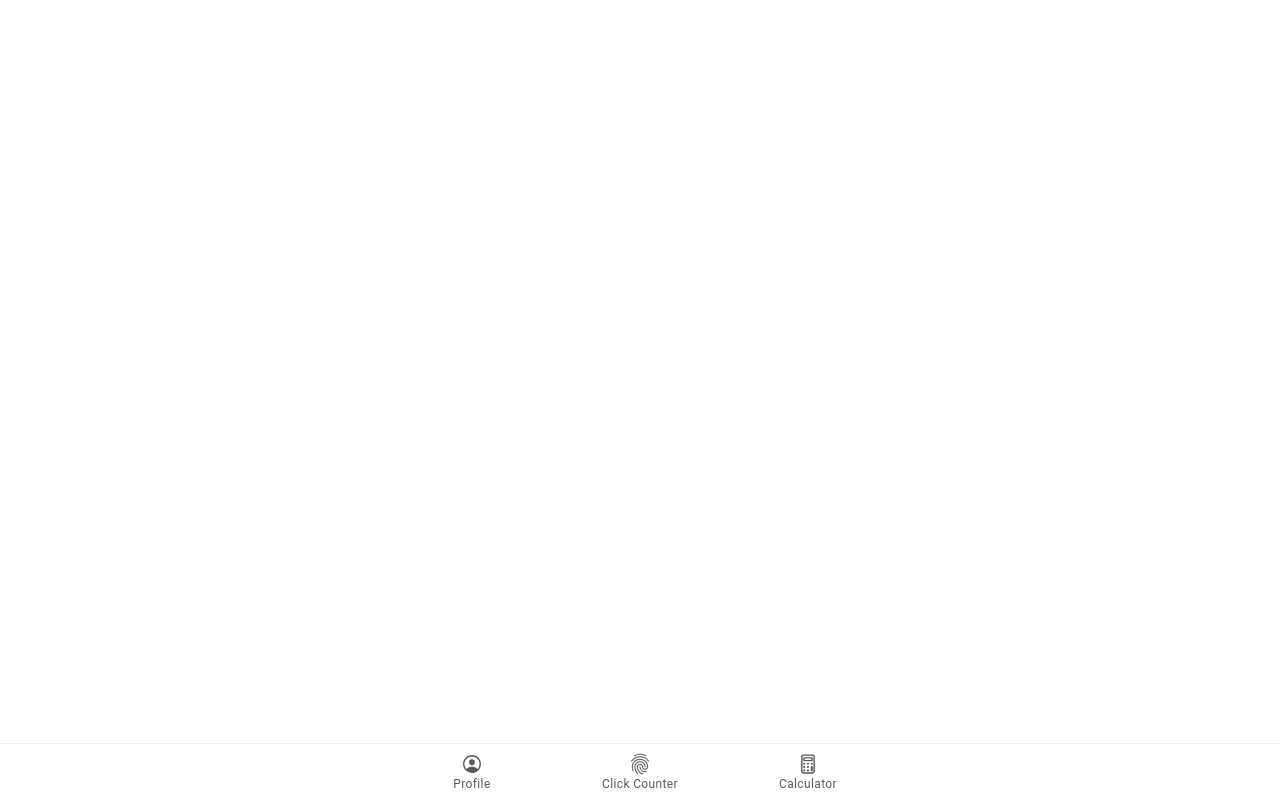
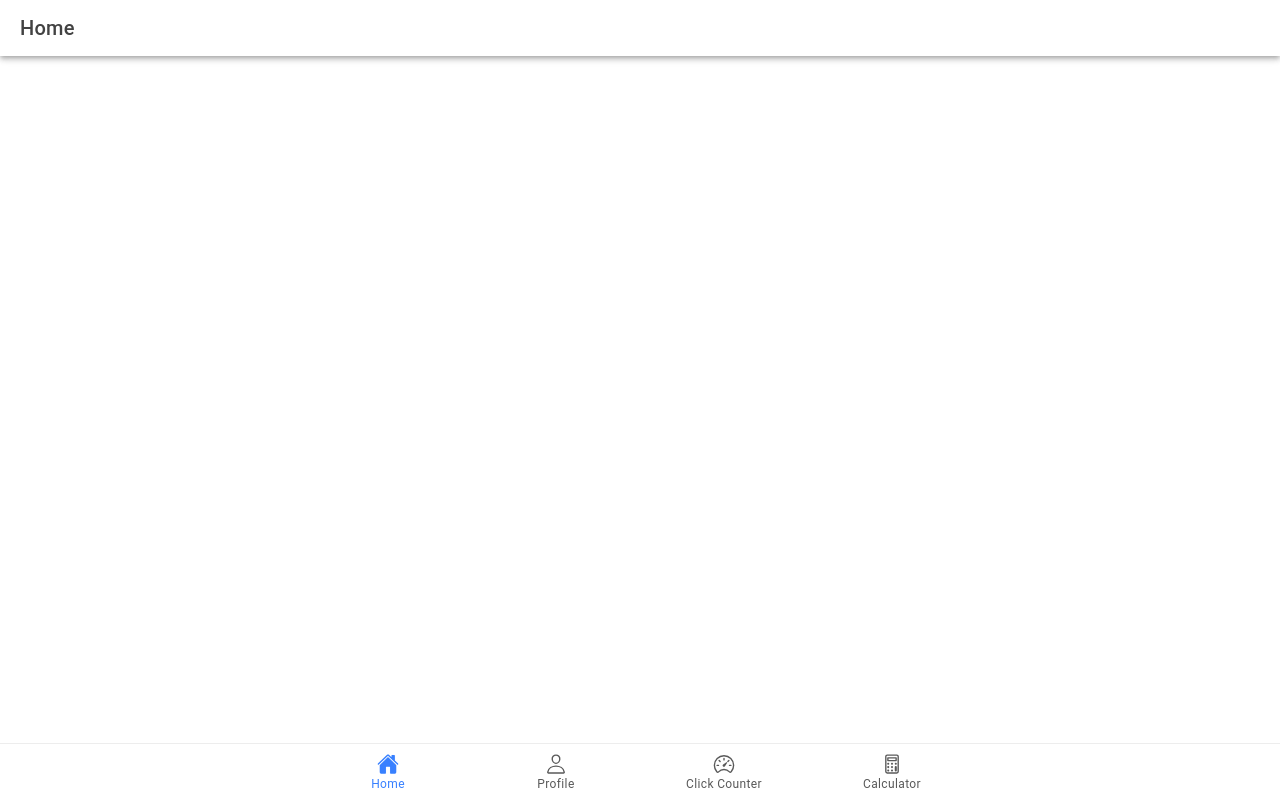
Before and after one commit to Jkmanait/ion-t-manait, a React (Vite) app: page /home in a window 1280 px wide. Built offline with nearby package versions, Linux system fonts and the light colour scheme.

Commit message:
Added homepage and homepage resources

```diff
--- a/src/App.tsx
+++ b/src/App.tsx
@@ -10,7 +10,11 @@ import {
   setupIonicReact
 } from '@ionic/react';
 import { IonReactRouter } from '@ionic/react-router';
-import { calculatorOutline, ellipse, fingerPrintOutline, personCircleOutline, square, triangle } from 'ionicons/icons';
+import { calculatorOutline, ellipse, home, personOutline, speedometerOutline, square, triangle } from 'ionicons/icons';
+
+// Home resources
+import Home from './pages/home';
+
 import Tab1 from './pages/Tab1';
 import Tab2 from './pages/Tab2';
 import Tab3 from './pages/Tab3';
@@ -41,6 +45,17 @@ const App: React.FC = () => (
     <IonReactRouter>
       <IonTabs>
         <IonRouterOutlet>
+
+          {/* Application default route */}
+           <Route exact path="/">
+            <Redirect to="/home" />
+          </Route>
+
+          {/* Home Router */}
+          <Route exact path="/home">
+            <Home />
+          </Route>
+
           <Route exact path="/tab1">
             <Tab1 />
           </Route>
@@ -50,17 +65,22 @@ const App: React.FC = () => (
           <Route path="/tab3">
             <Tab3 />
           </Route>
-          <Route exact path="/">
-            <Redirect to="/tab1" />
-          </Route>
+
         </IonRouterOutlet>
+
         <IonTabBar slot="bottom">
-          <IonTabButton tab="tab1" href="/tab1">
-            <IonIcon aria-hidden="true" icon={personCircleOutline} />
+          {/* Home Tab Button */}
+          <IonTabButton tab="home" href="/home">
+            <IonIcon aria-hidden="true" icon={home} />
+            <IonLabel>Home</IonLabel>
+          </IonTabButton>
+
+          <IonTabButton tab="tab" href="/tab1">
+            <IonIcon aria-hidden="true" icon={personOutline} />
             <IonLabel>Profile</IonLabel>
           </IonTabButton>
           <IonTabButton tab="tab2" href="/tab2">
-            <IonIcon aria-hidden="true" icon={fingerPrintOutline} />
+            <IonIcon aria-hidden="true" icon={speedometerOutline} />
             <IonLabel>Click Counter</IonLabel>
           </IonTabButton>
           <IonTabButton tab="tab3" href="/tab3">
@@ -68,6 +88,7 @@ const App: React.FC = () => (
             <IonLabel>Calculator</IonLabel>
           </IonTabButton>
         </IonTabBar>
+
       </IonTabs>
     </IonReactRouter>
   </IonApp>
--- /dev/null
+++ b/src/pages/home.tsx
@@ -0,0 +1,29 @@
+import {
+    //Initial Components
+    IonContent, IonHeader, IonPage, IonTitle, IonToolbar,
+} from '@ionic/react';
+
+// CSS
+//import './profile.css';
+
+  const Home: React.FC = () => {
+    return (
+      <IonPage>
+        <IonHeader>
+          <IonToolbar>
+            <IonTitle>Home</IonTitle>
+          </IonToolbar>
+        </IonHeader>
+        <IonContent fullscreen>
+          <IonHeader collapse="condense">
+            <IonToolbar>
+              <IonTitle size="large">Home</IonTitle>
+            </IonToolbar>
+          </IonHeader>
+        </IonContent>
+      </IonPage>
+    );
+  };
+
+  //
+  export default Home;
```
Also changed, not shown: src/pages/home.css (added).
